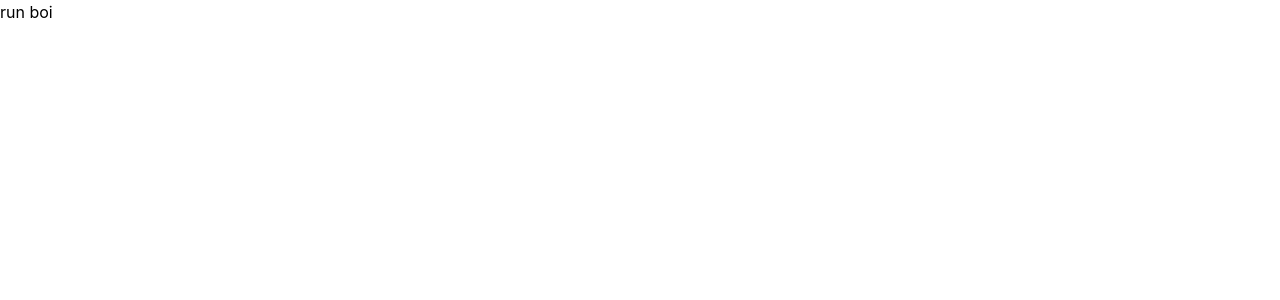
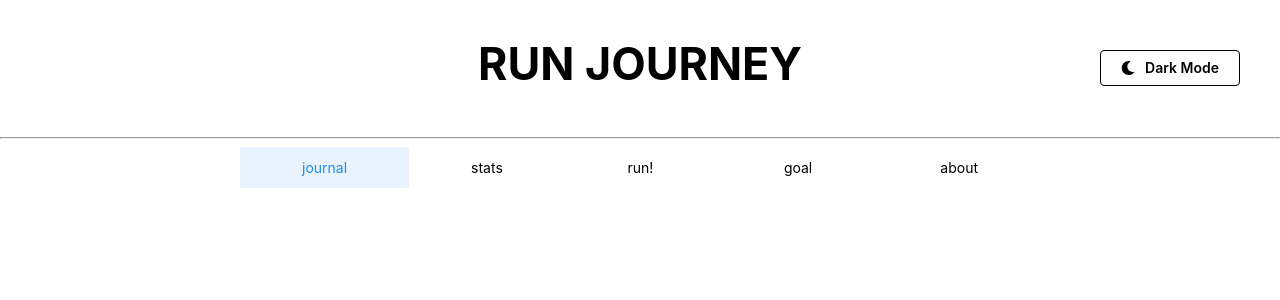
Before and after one commit to timsinyakov/msa-project, a React (Vite) app: page /run in a window 1280 px wide. Shown: the top 300 px of the page. Built offline with nearby package versions, Linux system fonts and the light colour scheme.

Commit message:
centered the label in navbar
used padding to center label of mantine navlink, added active property but without react router

```diff
--- a/src/components/Nav.module.css
+++ b/src/components/Nav.module.css
@@ -4,15 +4,3 @@
     justify-content: space-between;
     margin: auto;
 }
-.navcontainer a{
-    text-decoration: none;
-}
-
-.navbox{
-    border: 2px solid red;
-}
-
-.navthing{
-    padding-left: 61px;
-
-}
--- a/src/components/Nav.tsx
+++ b/src/components/Nav.tsx
@@ -1,5 +1,6 @@
 import { Button, Flex, Grid, NavLink } from '@mantine/core';
 import styles from './Nav.module.css'
+import { useState } from 'react';
 
 type Link = {
     label: string;
@@ -31,10 +32,14 @@ type Link = {
   ]
 
 const Links: React.FC<{links: Link[]}> = ({links}) => {
+
+  const [active, setActive] = useState(0);
+
     return (
       <div  className={styles.navcontainer}>
-        {links.map((link: Link) => (
-            <NavLink href={link.href} label={link.label} className={styles.navthing}/>
+        {links.map((link, index) => (
+            <NavLink active={index === active}       onClick={() => setActive(index)}
+            styles={{label: {padding: '50px'}}} key={link.label} href={link.href} label={link.label}/>
         ))}
       </div>
     )
--- a/src/pages/Run.tsx
+++ b/src/pages/Run.tsx
@@ -1,10 +1,13 @@
+import { Header } from "@/components/Header";
+import { Navbar } from "@/components/Nav";
 
 
 export function Run(){
     return (
         <>
 
-            run boi
+            <Header />
+            <Navbar />
         </>
     )
 }
```
